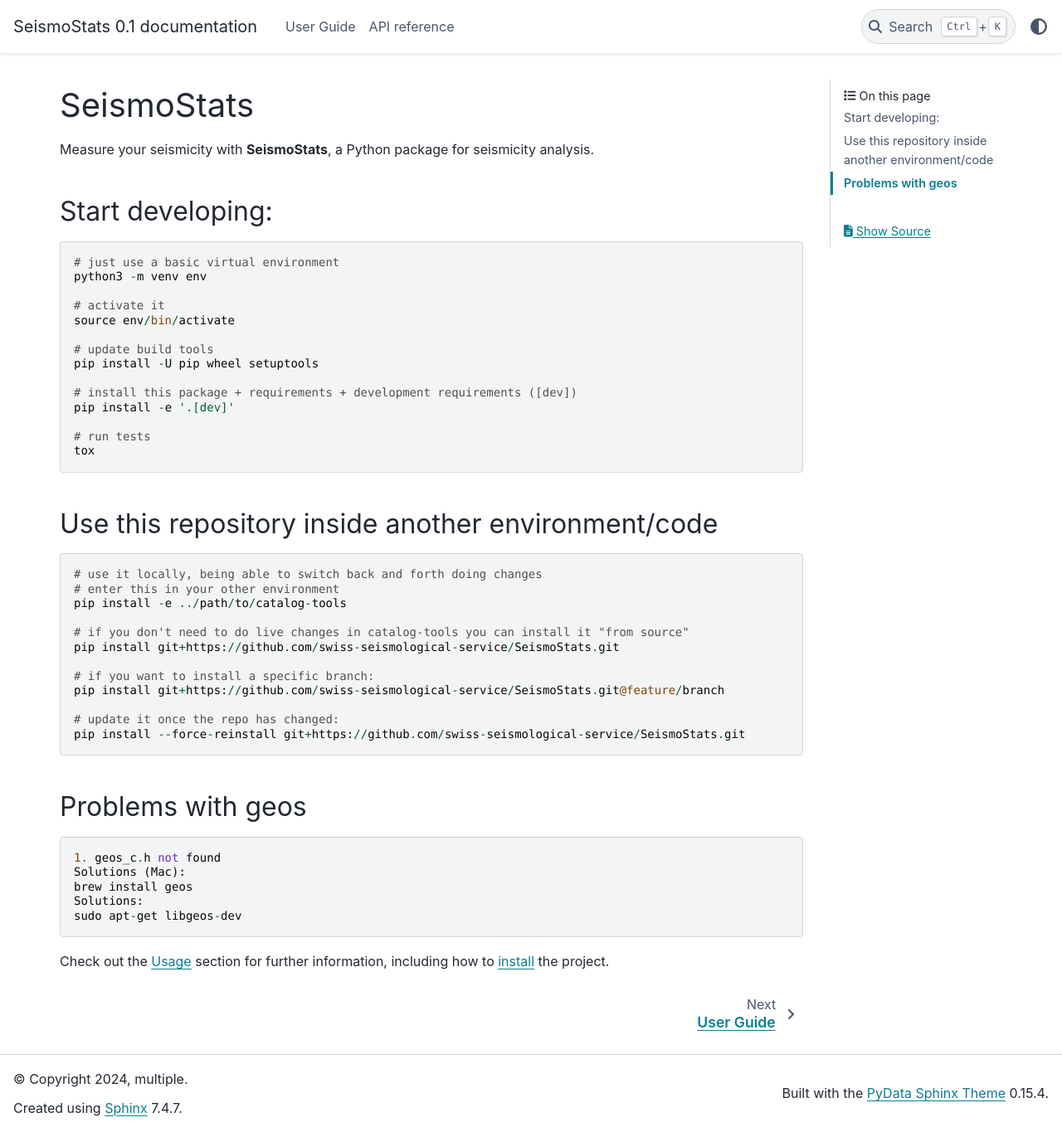
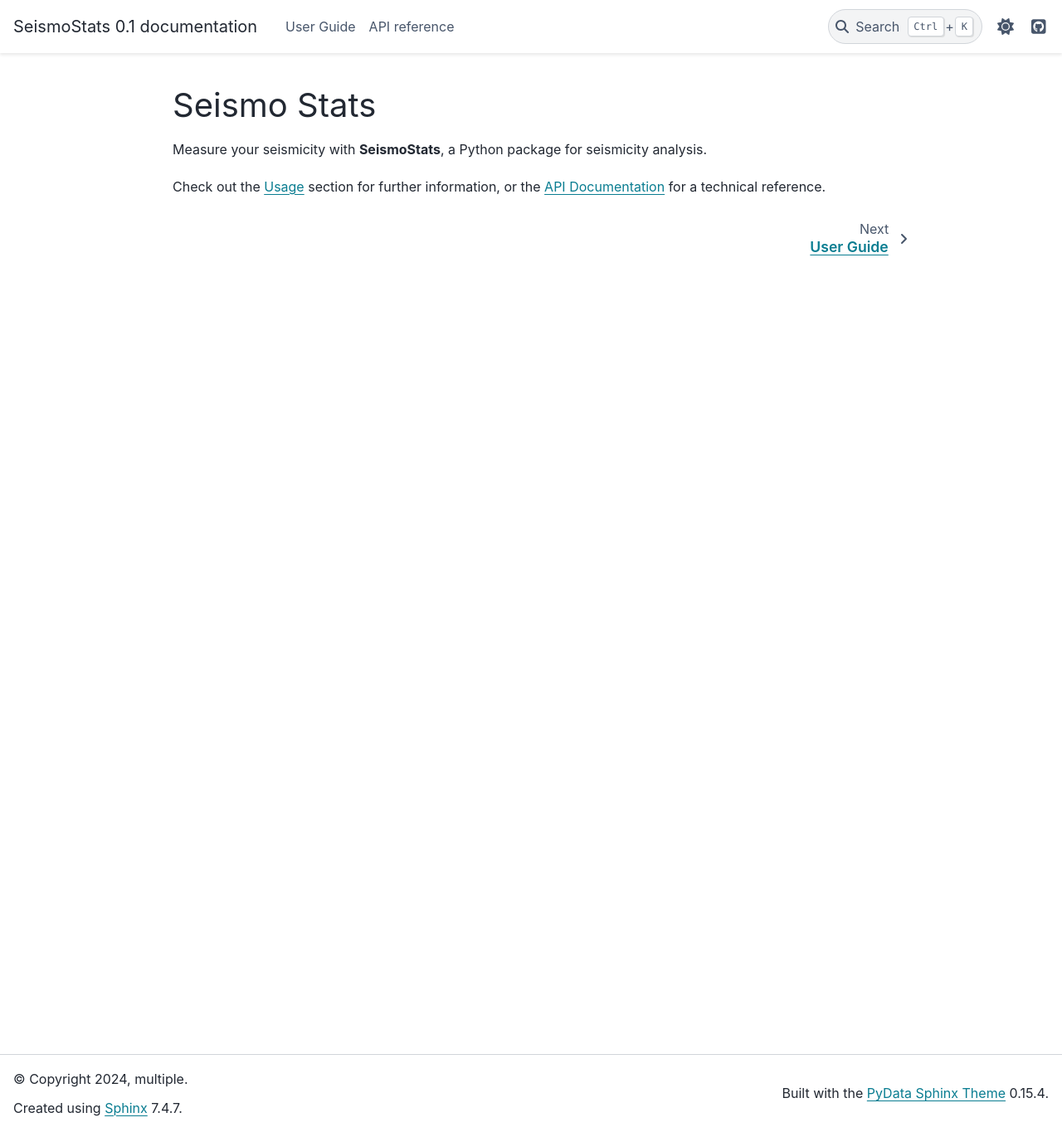
Before and after one commit to swiss-seismological-service/SeismoStats, a Sphinx documentation site: the page built from docs/source/index.md, in a window 1280 px wide and 1365 px high. Shown: the whole window at 83% size. Built offline with Sphinx 7.4.7 and the PyData theme 0.15.4, drawn with Linux system fonts in a browser that asks for light colours; pages that are not in the unit, such as notebooks, are missing from menus.

````diff
--- a/docs/source/conf.py
+++ b/docs/source/conf.py
@@ -33,3 +33,19 @@ exclude_patterns = []
 
 html_theme = 'pydata_sphinx_theme'
 html_static_path = ['_static']
+html_theme_options = {
+    "use_edit_page_button": False,
+    "icon_links": [
+        {
+            "name": "GitHub",
+            "url": "https://github.com/swiss-seismological-service/SeismoStats",
+            "icon": "fa-brands fa-square-github",
+            "type": "fontawesome",
+        }
+    ]
+}
+html_show_sourcelink = False
+navigation_with_keys = True
+html_context = {
+    "default_mode": "light",
+}
--- a/docs/source/index.md
+++ b/docs/source/index.md
@@ -5,12 +5,11 @@ User Guide <user/index>
 API reference <reference/index>
 ```
 
-```{include} ../../README.md
-:relative-images:
-```
+# Seismo Stats
 
-Check out the {doc}`user/usage` section for further information, including how to
-{ref}`install <installation>` the project.
+Measure your seismicity with **SeismoStats**, a Python package for seismicity analysis.
+
+Check out the {doc}`user/usage` section for further information, or the {doc}`reference/index` for a technical reference.
 
 
 <!-- ## Indices and tables
--- a/docs/source/user/docs.md
+++ b/docs/source/user/docs.md
@@ -1,4 +1,4 @@
-# Creating and Building the Documentation
+# Adding Documentation
 
 ## Building the Documentation
 1. Install the project including documentation dependencies using `pip install -e .[doc]` from the root of the project.
--- a/docs/source/user/usage.md
+++ b/docs/source/user/usage.md
@@ -1,23 +1,5 @@
 # Usage
 
-## Installation
-
-```bash
-pip install -e .
-python3 -m venv env
-
-# activate it
-source env/bin/activate
-
-# update build tools
-pip install -U pip wheel setuptools
-
-# install this package + requirements + development requirements ([dev])
-pip install -e '.[dev]'
-
-# run tests
-tox
+```{include} ../../../README.md
+:relative-images:
 ```
-
-## Code
-You can use the {py:func}`seismostats.Catalog` class to load a catalog.
````
Also changed, not shown: .readthedocs.yaml (added), 2 other files.
